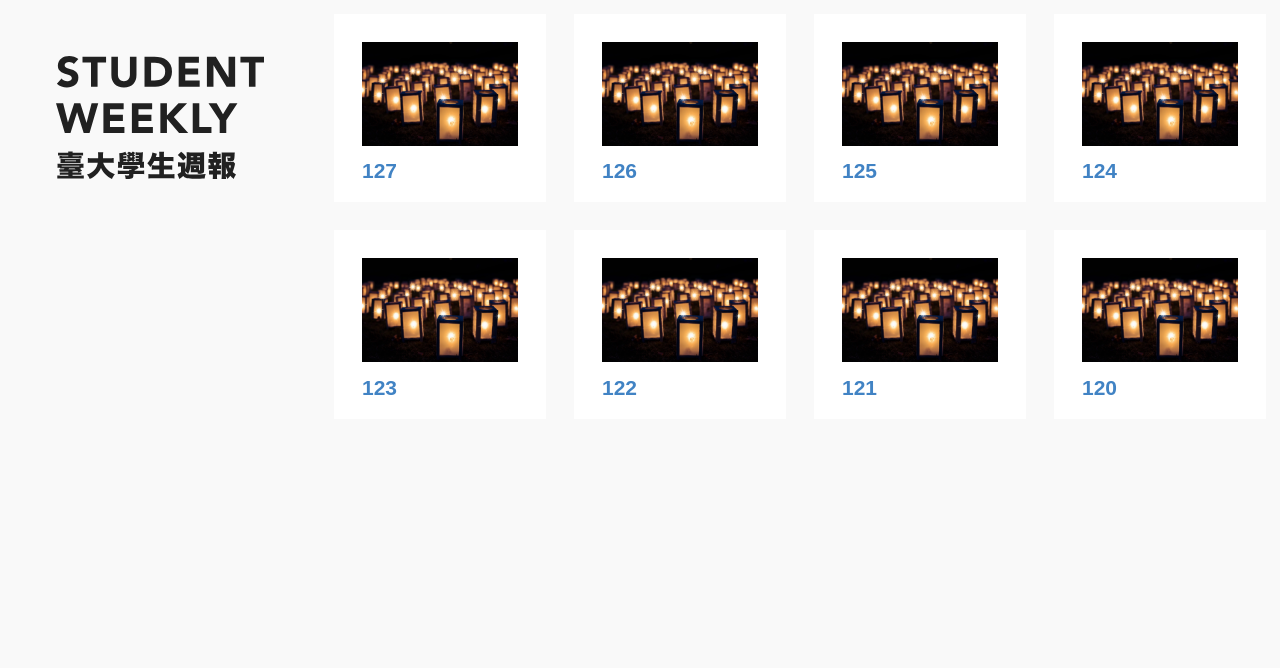
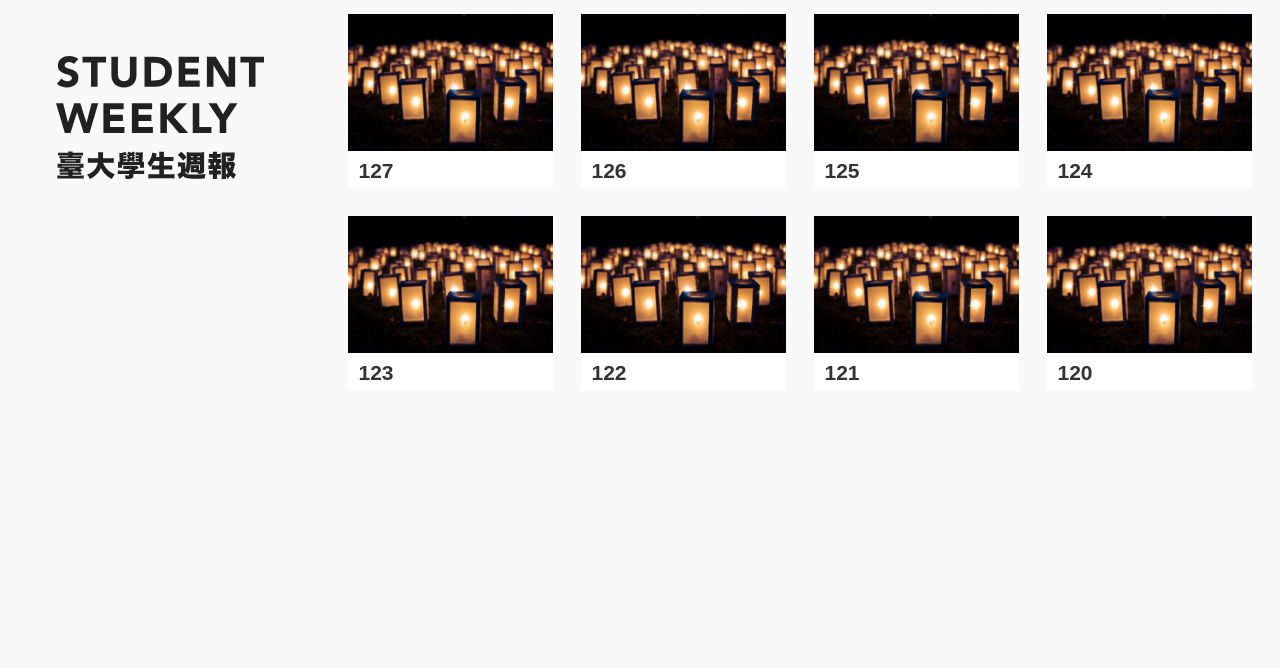
Before and after one commit to rschiang/student-weekly-themes, a website: page index.html in a window 1280 px wide. Shown: the top 668 px of the page. Drawn offline with Linux system fonts and the light colour scheme.

Commit message:
Tweak page layout, basic card implementation

```diff
--- a/src/weekly.less
+++ b/src/weekly.less
@@ -29,6 +29,13 @@
         }
     }
 
+    > .content {
+        padding: 0 1em;
+        @media desktop {
+            padding: 1em;
+        }
+    }
+
     > .footer {
         padding: 2em 4em;
         @media @desktop {
@@ -53,14 +60,14 @@
 
 .weekly.issue.card {
     background: @weekly-real-white;
+    color: @weekly-black-1;
     display: block;
-    padding: 2em 2em 0;
 
     .id {
         display: block;
         font-size: 1.5em;
         font-weight: bold;
-        padding: .5em 0 1em;
+        padding: .25em .5em .35em;
     }
 }
 
```
Also changed, not shown: assets/weekly.css.
